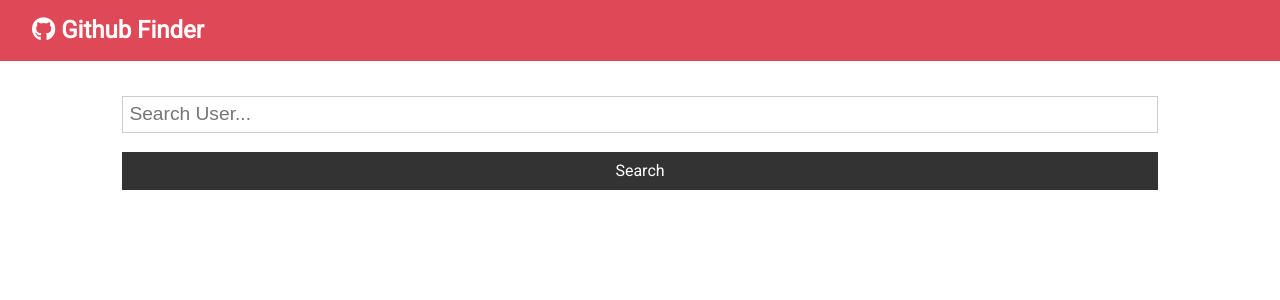
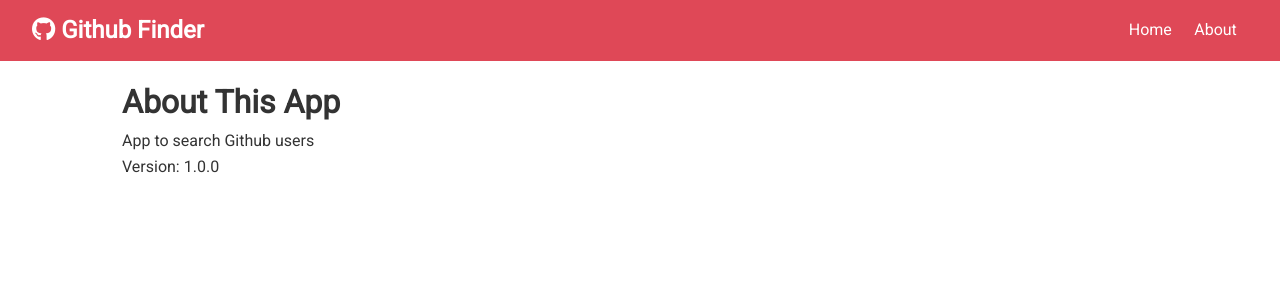
Before and after one commit to Johndodd90/ReactGitHubFinder, a React (Create React App) app: page /about in a window 1280 px wide. Shown: the top 300 px of the page. Built offline with nearby package versions, Linux system fonts and the light colour scheme.

Commit message:
React Router Setup complete

```diff
--- a/package.json
+++ b/package.json
@@ -9,6 +9,7 @@
     "axios": "^0.19.2",
     "react": "^16.13.0",
     "react-dom": "^16.13.0",
+    "react-router-dom": "^5.1.2",
     "react-scripts": "3.4.0"
   },
   "scripts": {
--- a/src/App.js
+++ b/src/App.js
@@ -1,8 +1,10 @@
 import React, { Fragment, Component } from 'react';
+import { BrowserRouter as Router, Switch, Route } from 'react-router-dom';
 import Navbar from './components/layout/Navbar';
 import Users from './components/users/Users';
 import Search from './components/users/Search';
 import Alert from './components/layout/Alert';
+import About from './components/pages/About';
 import axios from 'axios';
 import './App.css';
 
@@ -32,10 +34,17 @@
   render() {
     const { users, loading } = this.state;
     return (
+      <Router>
         <div className='App'>
           <Navbar />
           <div className='container'>
             <Alert alert={this.state.alert} />
+            <Switch>
+              <Route
+                exact
+                path='/'
+                render={props => (
+                  <Fragment>
                     <Search
                       searchUsers={this.searchUsers}
                       clearUsers={this.clearUsers}
@@ -43,8 +52,14 @@
                       setAlert={this.setAlert}
                     />
                     <Users loading={loading} users={users} />
+                  </Fragment>
+                )}
+              />
+              <Route exact path='/about' component={About} />
+            </Switch>
           </div>
         </div>
+      </Router>
     );
   }
 }
--- a/src/components/layout/Navbar.js
+++ b/src/components/layout/Navbar.js
@@ -1,5 +1,6 @@
 import React from 'react';
 import PropTypes from 'prop-types';
+import { Link } from 'react-router-dom';
 
 const Navbar = ({ icon, title }) => {
   return (
@@ -7,6 +8,14 @@
       <h1>
         <i className={icon} /> {title}
       </h1>
+      <ul>
+        <li>
+          <Link to='/'>Home</Link>
+        </li>
+        <li>
+          <Link to='/about'>About</Link>
+        </li>
+      </ul>
     </nav>
   );
 };
--- /dev/null
+++ b/src/components/pages/About.js
@@ -0,0 +1,13 @@
+import React, { Fragment } from 'react';
+
+const About = () => {
+  return (
+    <Fragment>
+      <h1>About This App</h1>
+      <p>App to search Github users</p>
+      <p>Version: 1.0.0</p>
+    </Fragment>
+  );
+};
+
+export default About;
```
Also changed, not shown: 1 other file (tests, documents, lock files or other folders). Lines whose indentation alone changed are shown as unchanged.
